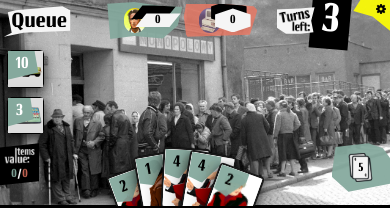
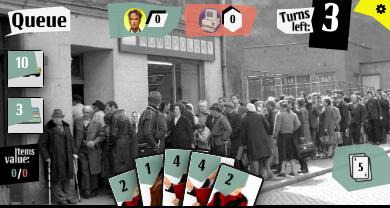
Before and after one commit to michalakweb/that-my-spot, a React (Create React App) app: page / in a window 390 px wide. Shown: the top 208 px of the page. Built offline with nearby package versions, Linux system fonts and the light colour scheme.

Commit message:
fixed padding issues on mobile

```diff
--- a/src/styles/header.scss
+++ b/src/styles/header.scss
@@ -130,13 +130,13 @@
 
 .turnScorePlayer {
 	background-color: whitesmoke;
-	padding: 0 20px;
+	padding: 0 2vw;
 	clip-path: polygon(25% 0%, 100% 0%, 75% 100%, 0% 100%);
 }
 
 .turnScoreComputer {
 	background-color: whitesmoke;
-	padding: 5px 15px;
+	padding: 5px 1.6vw;
 	clip-path: polygon(50% 0%, 100% 25%, 100% 75%, 50% 100%, 0% 75%, 0% 25%);
 }
 
@@ -194,7 +194,7 @@
 	width: 60%;
 	justify-content: center;
 	align-self: center;
-	filter: drop-shadow(-4px -8px black);
+	filter: drop-shadow(-0.3vw -0.7vw black);
 }
 
 #lang_settings {
--- a/src/styles/modals.scss
+++ b/src/styles/modals.scss
@@ -42,10 +42,10 @@
 #win_item_screen_btn {
 	background-color: black;
 	position: fixed;
-	width: 50px;
-	height: 50px;
-	right: 5%;
-	top: 85%;
+	width: 40px;
+	height: 40px;
+	right: 3%;
+	top: 5%;
 	clip-path: polygon(
 		20% 0%,
 		0% 20%,
```
